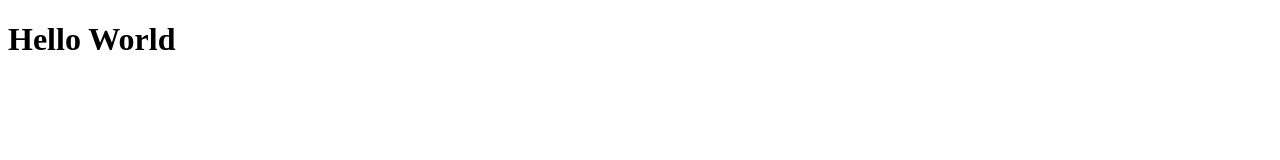
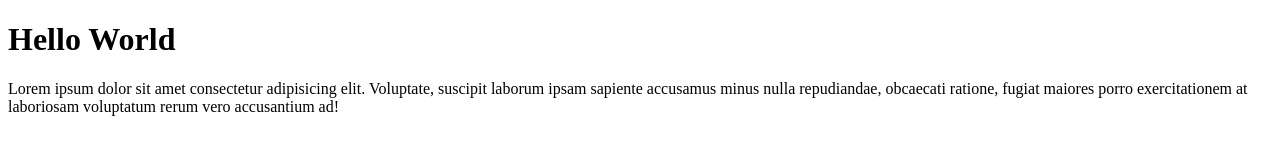
Before and after one commit to RayhanAsauqi/latihan-git, a plain HTML site: page index.html in a window 1280 px wide. Drawn offline with Linux system fonts and the light colour scheme.

Commit message:
menambahkan paragraph

```diff
--- a/index.html
+++ b/index.html
@@ -1,12 +1,18 @@
 <!DOCTYPE html>
 <html lang="en">
-<head>
-    <meta charset="UTF-8">
-    <meta http-equiv="X-UA-Compatible" content="IE=edge">
-    <meta name="viewport" content="width=device-width, initial-scale=1.0">
+  <head>
+    <meta charset="UTF-8" />
+    <meta http-equiv="X-UA-Compatible" content="IE=edge" />
+    <meta name="viewport" content="width=device-width, initial-scale=1.0" />
     <title>coba git remote</title>
-</head>
-<body>
+  </head>
+  <body>
     <h1>Hello World</h1>
-</body>
+    <p>
+      Lorem ipsum dolor sit amet consectetur adipisicing elit. Voluptate,
+      suscipit laborum ipsam sapiente accusamus minus nulla repudiandae,
+      obcaecati ratione, fugiat maiores porro exercitationem at laboriosam
+      voluptatum rerum vero accusantium ad!
+    </p>
+  </body>
 </html>
```
